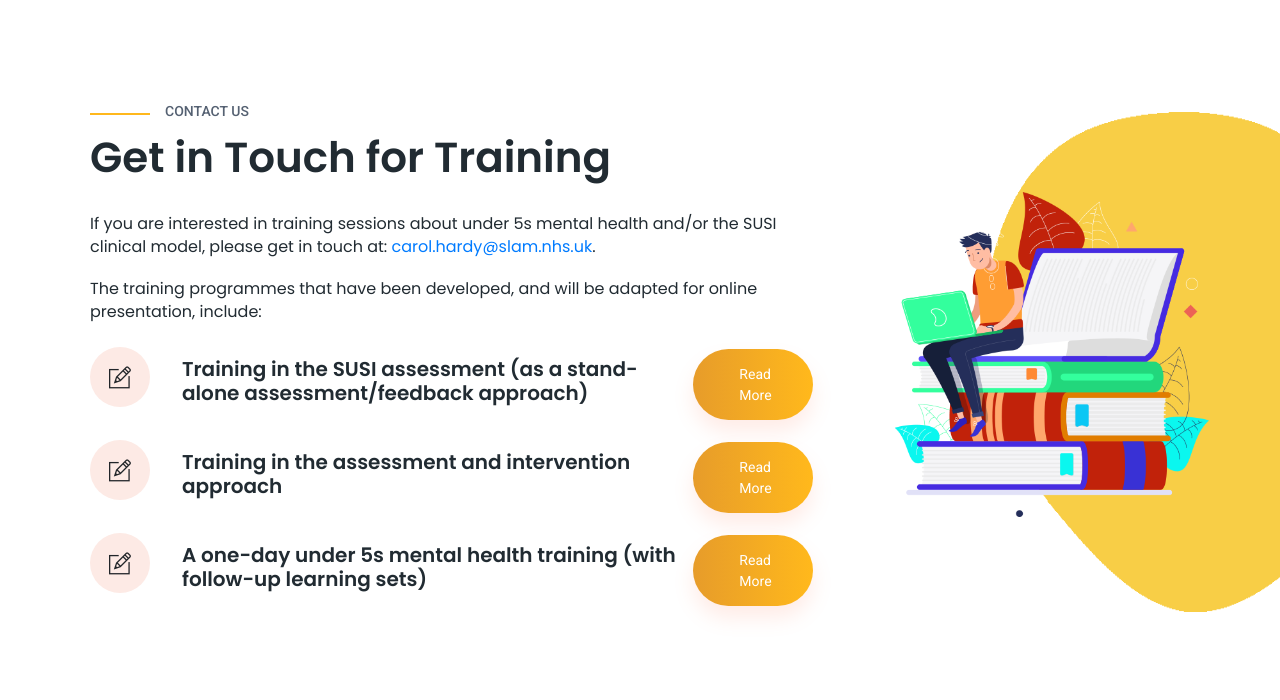
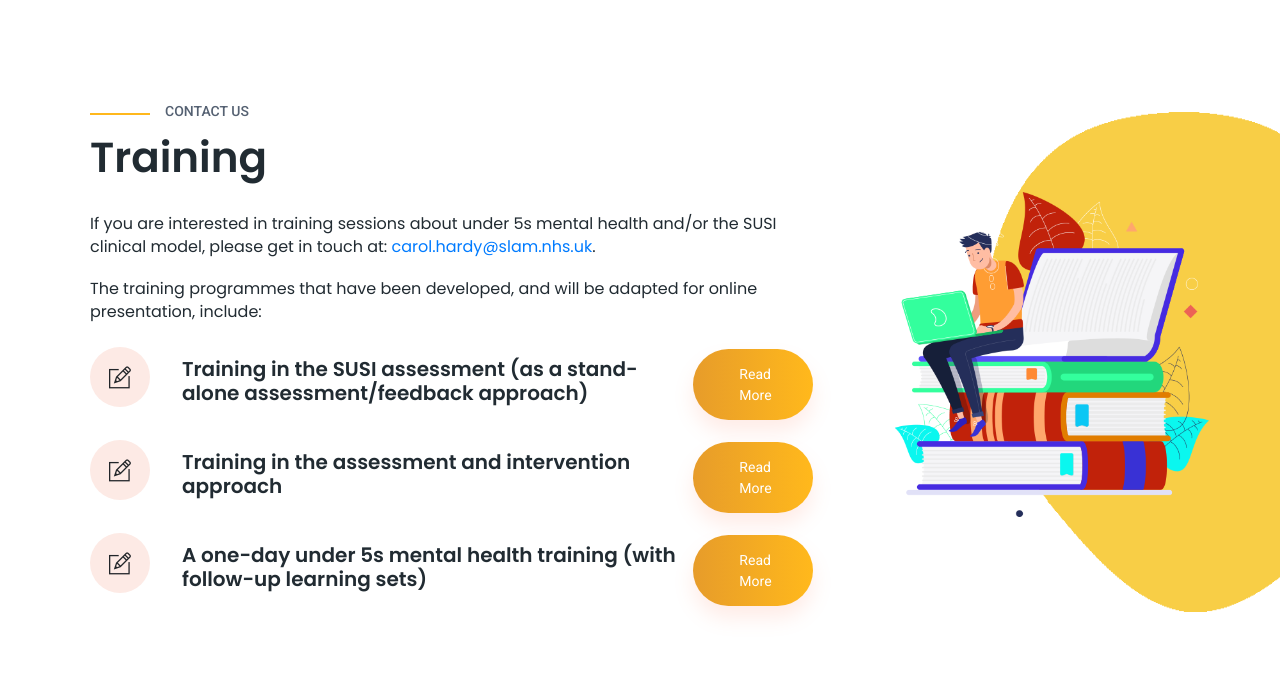
Before and after one commit to danielleos/SUSI-book, a plain HTML site: page index.html in a window 1280 px wide. Shown: the part 3840-4540 px from the top of the page. Drawn offline with Linux system fonts and the light colour scheme.

Commit message:
Change training title copy

```diff
--- a/index.html
+++ b/index.html
@@ -406,7 +406,7 @@
 					<div class="col-md-12 col-lg-8">
 						<div class="learning_member_text">
 							<h5>Contact Us</h5>
-							<h2>Get in Touch for Training</h2>
+							<h2>Training</h2>
 							<p>
 								If you are interested in training sessions about under 5s mental health and/or the SUSI clinical model, please get in touch at: <a href="mailto:carol.hardy@slam.nhs.uk" target="_blank">carol.hardy@slam.nhs.uk</a>.
 							</p>
```
